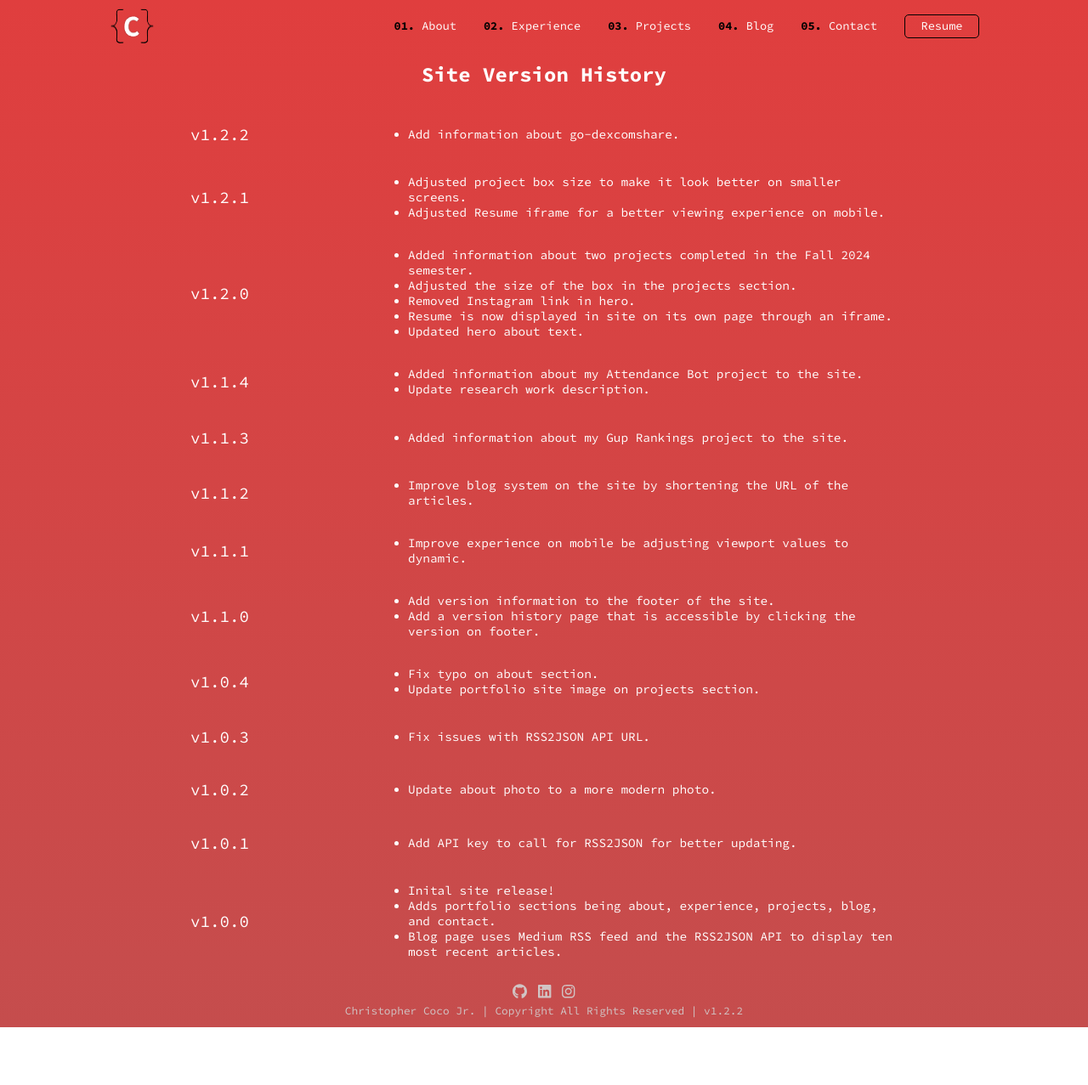
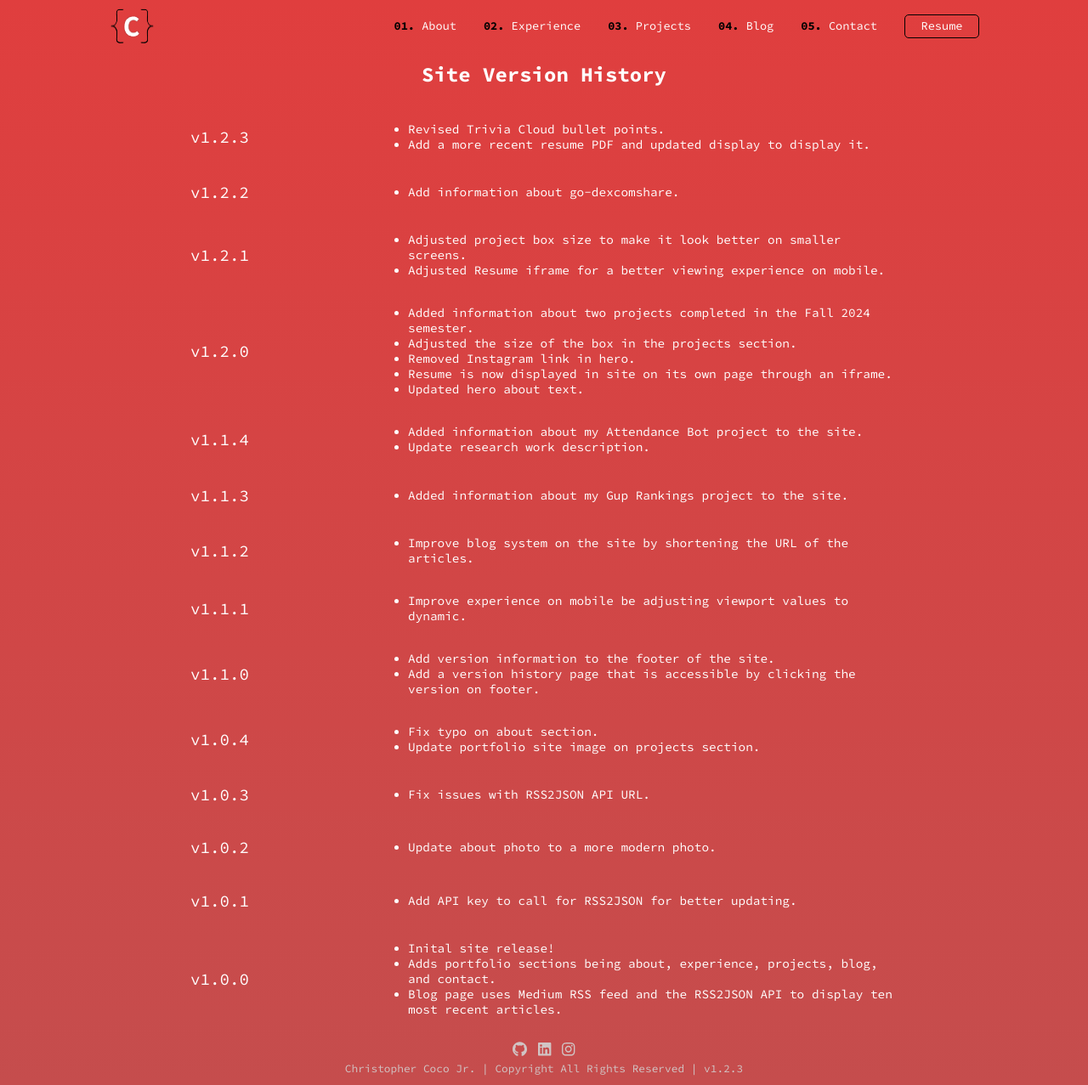
Before and after one commit to cjcocokriisp/portfolio-site, a Next.js app: page /version-history in a window 1280 px wide. Shown: the whole page at 85% size. Before the commit the page ends 1209 px from the top, so only its background shows below. Built offline with nearby package versions, Linux system fonts and the light colour scheme.

Commit message:
chore: update resume and revise bullet points for trivia cloud

```diff
--- a/src/app/resume/page.tsx
+++ b/src/app/resume/page.tsx
@@ -8,7 +8,7 @@ export default function VersionHistory() {
         <main style={{backgroundImage: "linear-gradient(#353434, #0F0F0F)", minHeight: "100vh"}}>
             <NavBar alt={false}/>
             <div style={{display: "flex", justifyContent: "center", width: "100vw", marginTop: "2vh"}}>
-                <iframe src="/files/Resume-Dec-2024.pdf" className="resume-iframe"/>
+                <iframe src="/files/Resume-Mar-2025.pdf" className="resume-iframe"/>
             </div>
             <Footer type={"transparent"}/>
         </main>
--- a/src/app/version-history/page.tsx
+++ b/src/app/version-history/page.tsx
@@ -9,6 +9,13 @@ export default function VersionHistory() {
             <NavBar alt={true}/>
             <div className="container history-details" style={{minHeight: "86vh"}}>
                 <p className={`${sourceCodePro.className} history-title`}>Site Version History</p>
+                <div className={`${sourceCodePro.className} version-card`}>
+                    <p className="version-title">v1.2.3</p>
+                    <ul>
+                        <li>Revised Trivia Cloud bullet points.</li>
+                        <li>Add a more recent resume PDF and updated display to display it.</li>
+                    </ul>
+                </div>
                 <div className={`${sourceCodePro.className} version-card`}>
                     <p className="version-title">v1.2.2</p>
                     <ul>
--- a/src/components/Footer/index.tsx
+++ b/src/components/Footer/index.tsx
@@ -28,7 +28,7 @@ export default function Footer(props: any) {
                     <FontAwesomeIcon icon={faInstagram} className="footer-icon"/>
                 </a>
             </div>
-            <div className="footer-text">Christopher Coco Jr. | Copyright All Rights Reserved | <a href="/version-history">v1.2.2</a></div>
+            <div className="footer-text">Christopher Coco Jr. | Copyright All Rights Reserved | <a href="/version-history">v1.2.3</a></div>
         </div>
       );
 }
```
Also changed, not shown: src/app/data/projectData.ts (+4 -4 lines), 1 other file (tests, documents, lock files or other folders).
